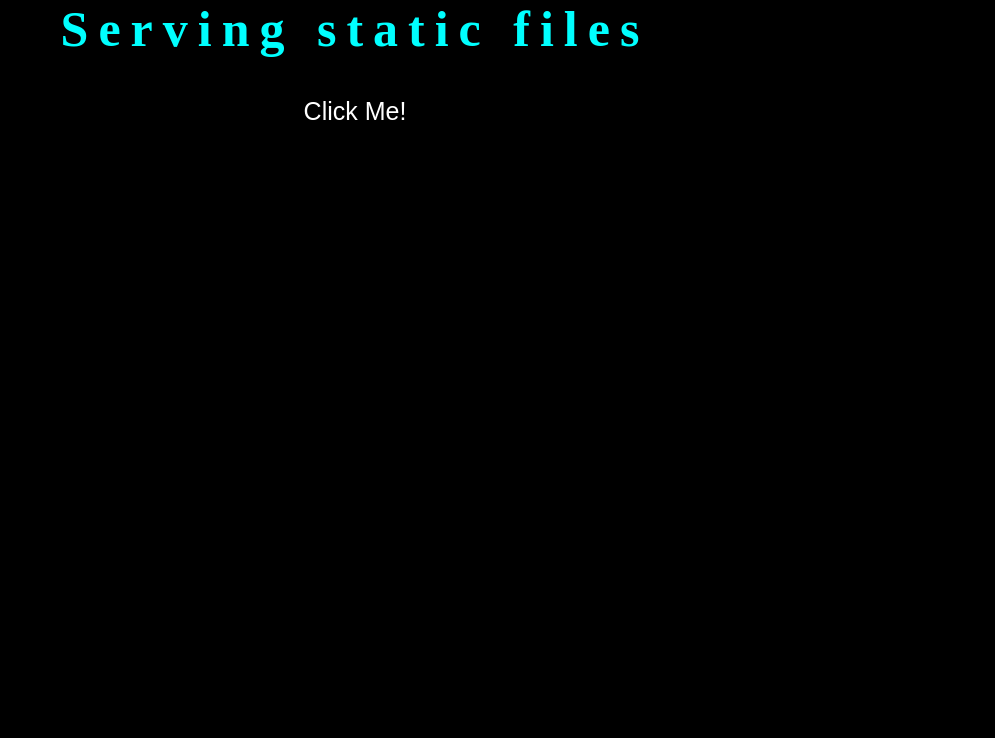
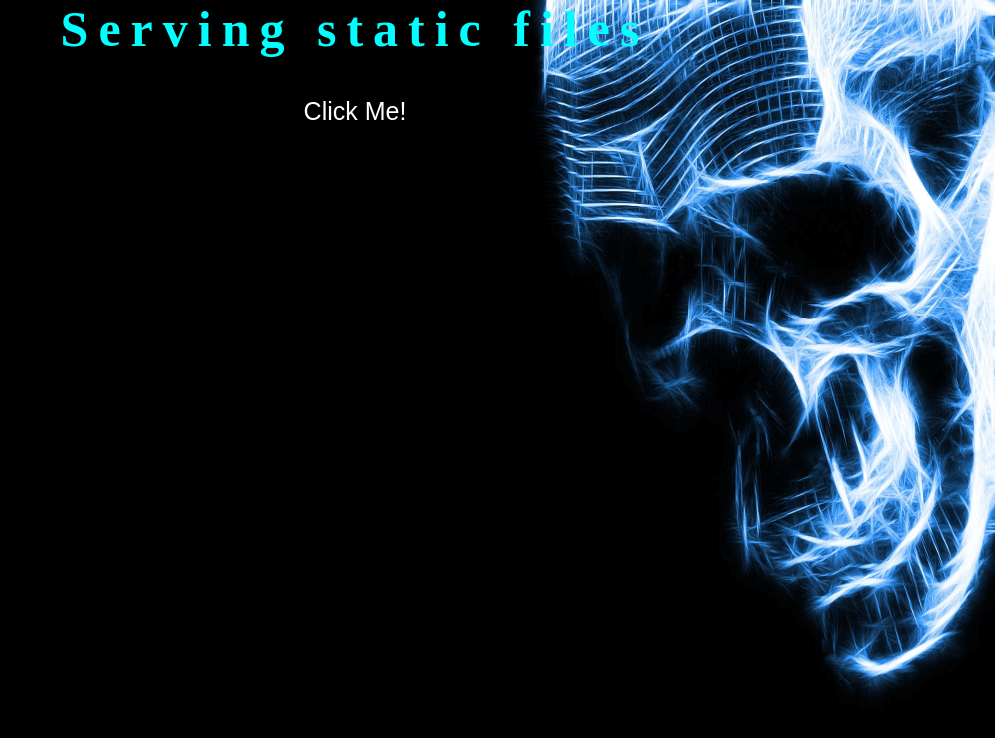
Before and after one commit to VinayakRugvedi/my-Server, a plain HTML site: page Server-Implementation/static-files/index.html in a window 1280 px wide. Shown: the whole page, without its empty margins (285-1280 px from the left). Drawn offline with Linux system fonts and the light colour scheme.

Commit message:
Add style to load background image

```diff
--- a/Server-Implementation/static-files/index.css
+++ b/Server-Implementation/static-files/index.css
@@ -1,8 +1,15 @@
+html {
+  background-color: black;
+  background-image: url('background.jpg');
+  background-size: 75vw 100vh;
+  background-position: right 0px;
+  background-repeat: no-repeat;
+}
+
 body {
   width: 90%;
   margin: auto;
   color: white;
-  background-color: #000;
   text-align: center;
 }
 
```
